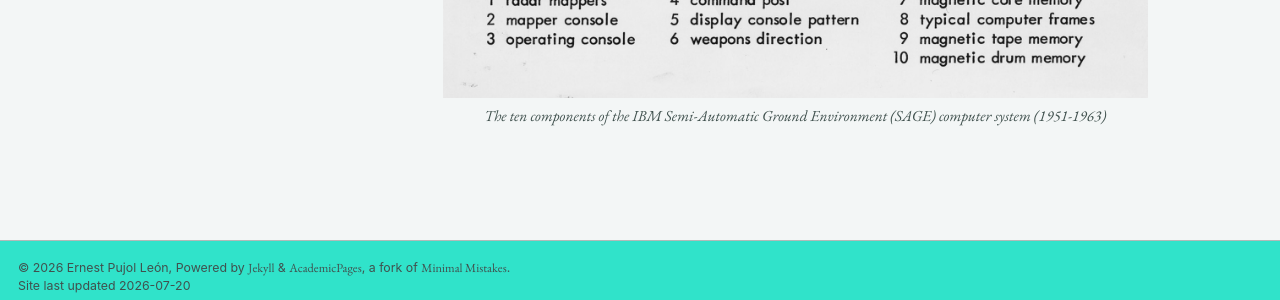
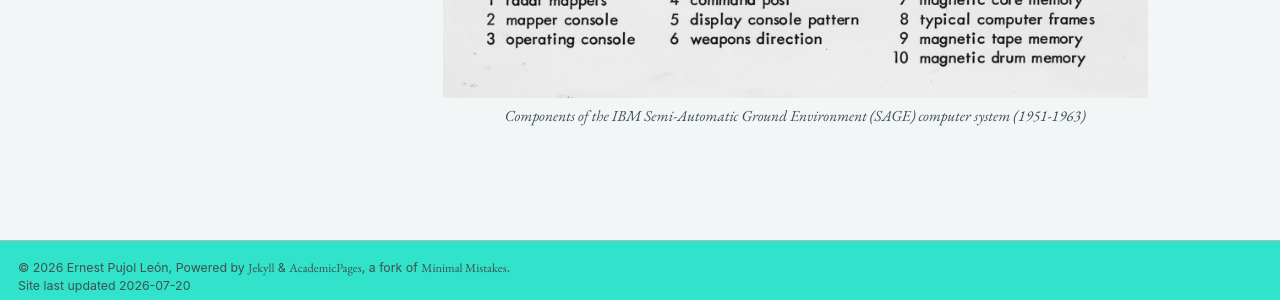
Before and after one commit to epujol90/epujol90.github.io, a Jekyll site: the page built from _pages/research.md, in a window 1280 px wide and 900 px high, scrolled down 2777 px. Shown: the part 586-886 px from the top of the window. Built offline with Jekyll 4.4.1, drawn with Linux system fonts in a browser that asks for light colours; some web fonts are replaced; a script bundle is joined from its source files by our own code; library files that are not in the unit come from our copies.

Commit message:
Update research.md

```diff
--- a/_pages/research.md
+++ b/_pages/research.md
@@ -36,5 +36,5 @@ Since the postwar period, the digital computer has been heralded as reintroducin
 
 <div style="text-align: center;">
   <img src="/images/IMG_2495.jpeg" alt="description" style="width: 80%;">
-  <p style="font-style: italic; font-size: 0.85em; width: 80%; margin: 0.5em auto 2em;">The ten components of the IBM Semi-Automatic Ground Environment (SAGE) computer system (1951-1963)</p>
+  <p style="font-style: italic; font-size: 0.85em; width: 80%; margin: 0.5em auto 2em;">Components of the IBM Semi-Automatic Ground Environment (SAGE) computer system (1951-1963)</p>
 </div>
```
